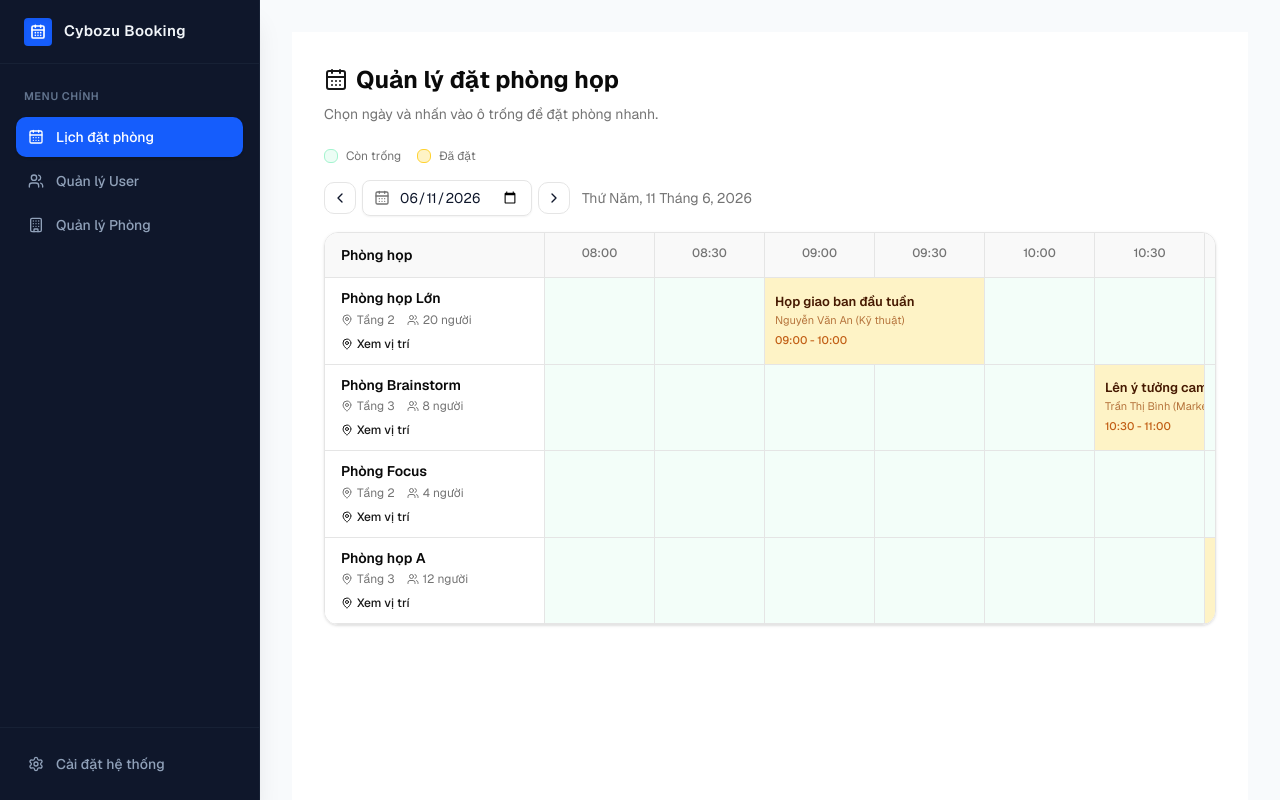
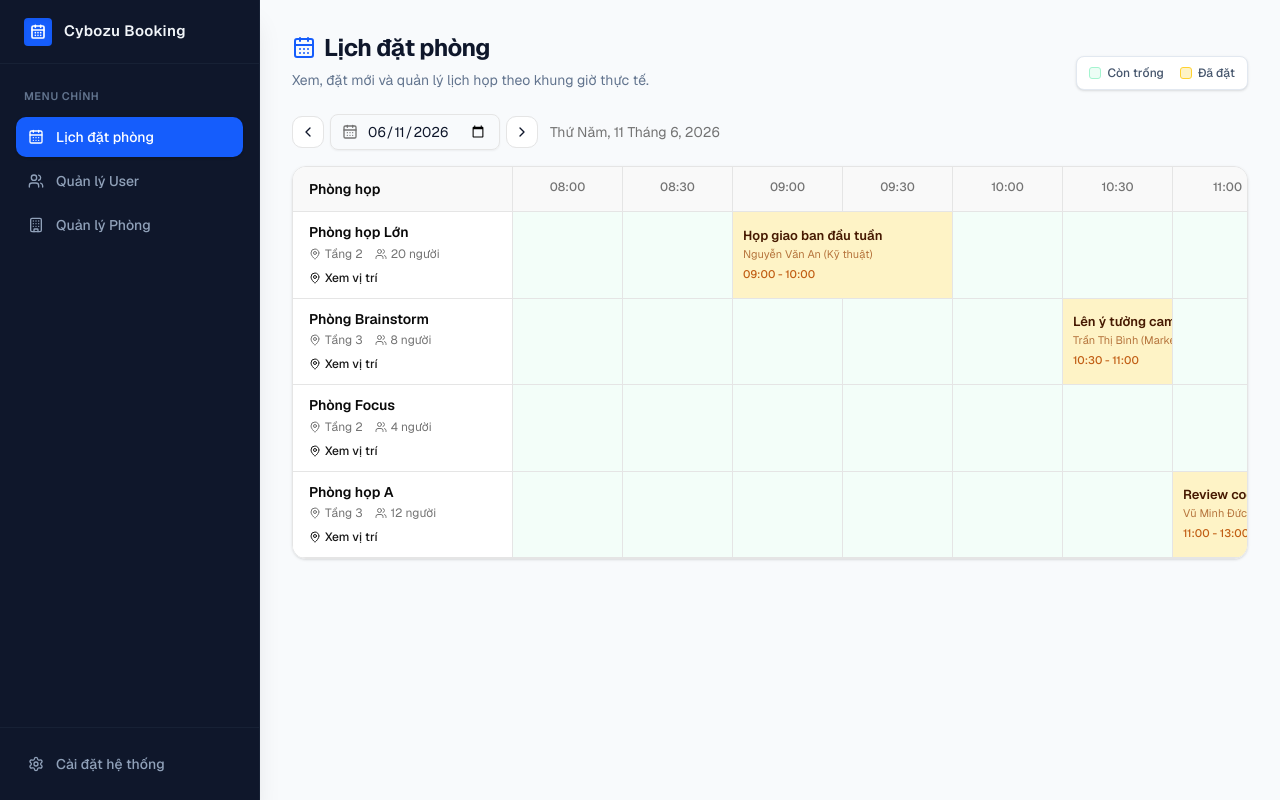
Before and after one commit to lequangvinh0611-coder/meeting-room-booking, a Next.js app: page / in a window 1280 px wide. Built offline with nearby package versions, Linux system fonts and the light colour scheme.

Commit message:
Update page.tsx

```diff
--- a/app/page.tsx
+++ b/app/page.tsx
@@ -3,34 +3,36 @@ import { BookingGrid } from "@/components/booking-grid"
 
 export default function Page() {
   return (
-    <main className="min-h-screen bg-background">
-      <div className="mx-auto max-w-7xl px-4 py-8 md:px-6 lg:px-8">
-        <header className="mb-6 flex flex-col gap-2">
-          <div className="flex items-center gap-2 text-primary">
+    <div className="flex flex-col gap-6">
+      {/* Header đồng nhất với các trang quản lý */}
+      <div className="flex flex-col sm:flex-row sm:items-end justify-between gap-4">
+        <div className="flex flex-col gap-1.5">
+          <div className="flex items-center gap-2 text-blue-600">
             <CalendarDays className="size-6" aria-hidden="true" />
-            <h1 className="text-2xl font-bold text-foreground text-balance">
-              Quản lý đặt phòng họp
+            <h1 className="text-2xl font-bold text-slate-900 tracking-tight">
+              Lịch đặt phòng
             </h1>
           </div>
-          <p className="text-sm text-muted-foreground">
-            Chọn ngày và nhấn vào ô trống để đặt phòng nhanh.
+          <p className="text-sm text-slate-500">
+            Xem, đặt mới và quản lý lịch họp theo khung giờ thực tế.
           </p>
-        </header>
+        </div>
 
-        {/* Legend */}
-        <div className="mb-4 flex flex-wrap items-center gap-4 text-xs text-muted-foreground">
-          <span className="flex items-center gap-2">
-            <span className="size-3.5 rounded-sm border border-emerald-200 bg-emerald-50" aria-hidden="true" />
+        {/* Legend (Chú thích màu sắc) - Được bọc trong khung nhỏ cho gọn gàng */}
+        <div className="flex items-center gap-4 text-xs font-medium text-slate-600 bg-white px-3 py-2 rounded-md border border-slate-200 shadow-sm">
+          <span className="flex items-center gap-1.5">
+            <span className="size-3 rounded-[3px] border border-emerald-200 bg-emerald-50" aria-hidden="true" />
             Còn trống
           </span>
-          <span className="flex items-center gap-2">
-            <span className="size-3.5 rounded-sm border border-amber-300 bg-amber-100" aria-hidden="true" />
+          <span className="flex items-center gap-1.5">
+            <span className="size-3 rounded-[3px] border border-amber-300 bg-amber-100" aria-hidden="true" />
             Đã đặt
           </span>
         </div>
+      </div>
 
-        <BookingGrid />
-      </div>
-    </main>
+      {/* Nội dung Grid */}
+      <BookingGrid />
+    </div>
   )
 }
```
